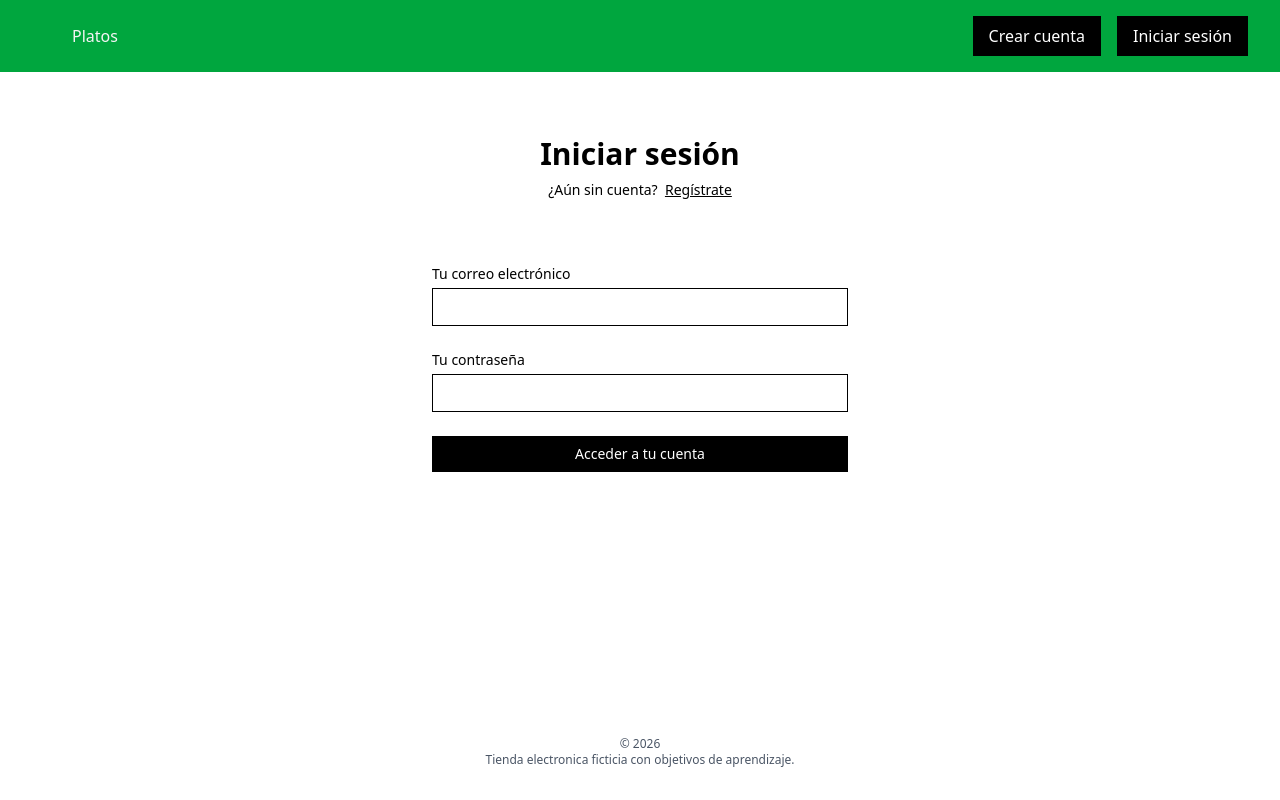
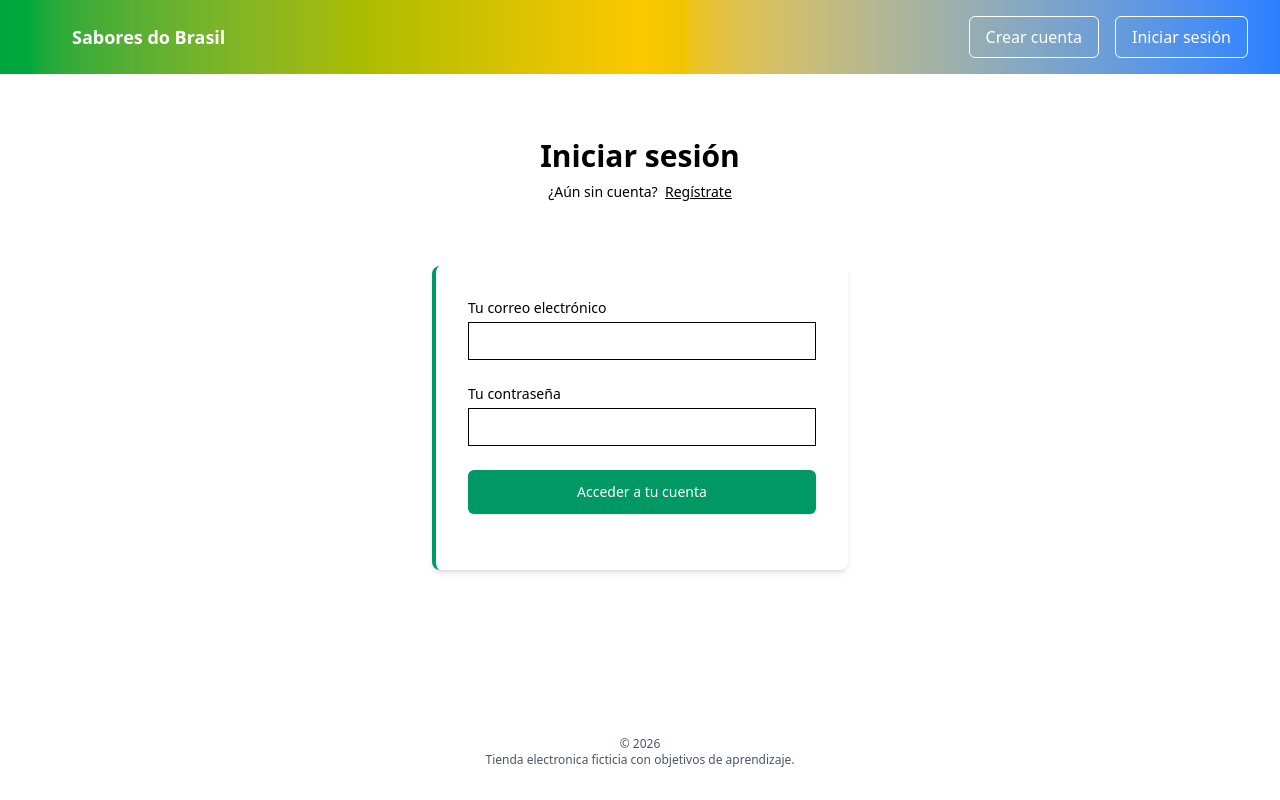
Before and after one commit to francis-gedoz/Proyecto-Modulo-7, a React (Vite) app in the folder proyecto7-frontend/: page /iniciar-sesion in a window 1280 px wide. Built offline with nearby package versions, Linux system fonts and the light colour scheme; no server answers.

Commit message:
aplicando estilos

```diff
--- a/proyecto7-frontend/src/components/Auth/Login.jsx
+++ b/proyecto7-frontend/src/components/Auth/Login.jsx
@@ -48,7 +48,7 @@ export default function Login() {
         </section>
 
         <section className="mt-8 px-4 mx-auto w-full max-w-md">
-            <div>
+            <div className="form-container">
             <form
                 className="space-y-6"
                 onSubmit={(e) => {
--- a/proyecto7-frontend/src/components/Auth/Register.jsx
+++ b/proyecto7-frontend/src/components/Auth/Register.jsx
@@ -59,7 +59,7 @@ export default function Register() {
         </section>
 
         <section className="mt-8 px-4 mx-auto w-full max-w-md">
-            <div>
+            <div className="form-container">
             <form
                 onSubmit={(event) => {
                 handleSubmit(event);
--- a/proyecto7-frontend/src/components/Checkout/index.jsx
+++ b/proyecto7-frontend/src/components/Checkout/index.jsx
@@ -62,14 +62,15 @@ export default function Checkout() {
     return (
         <>
         <div className="max-w-4xl mx-4 py-8 md:mx-auto">
-            <h1 className="text-3xl font-bold mt-8">Carrito</h1>
+            <h1 className="text-3xl font-bold mt-8 mb-6">🛒 Carrito</h1>
 
-            <form className="mt-12">
+            <form className="mt-12 space-y-6">
+            <div className="form-container">
             <ul>
                 {cart.map((e) => {
                 return (
-                    <li key={e._id} className="flex py-10">
-                    <figure>
+                    <li key={e._id} className="flex py-6 border-b last:border-b-0">
+                    <figure className="flex-shrink-0">
                         <img
                         src={e.img}
                         alt={e.name}
@@ -80,10 +81,10 @@ export default function Checkout() {
                     <div className="relative ml-4 flex-1 flex flex-col justify-between sm:ml-6">
                         <div className="flex justify-between sm:grid sm:grid-cols-2">
                         <div className="pr-6">
-                            <h3 className="text-sm">{e.name}</h3>
+                            <h3 className="text-sm font-semibold text-gray-900">{e.name}</h3>
                         </div>
 
-                        <p className="text-sm font-medium text-gray-900 text-right">
+                        <p className="text-sm font-bold text-emerald-600 text-right">
                             {formatCLP(e.price * e.quantity)}
                         </p>
                         </div>
@@ -96,7 +97,7 @@ export default function Checkout() {
                             onChange={(e) => {
                             handleChange(e);
                             }}
-                            className="block border border-gray-300 px-2 py-1 text-sm"
+                            className="block border border-gray-300 px-2 py-1 text-sm rounded-md"
                         >
                             {Array(5)
                             .fill(null)
@@ -120,7 +121,7 @@ export default function Checkout() {
                             onClick={(evt) => {
                             handleRemove(evt, e.priceID);
                             }}
-                            className="text-sm font-sm ml-4 md:ml-0 mt-2 text-brand-purple"
+                            className="text-sm font-semibold ml-4 md:ml-0 mt-2 text-red-600 hover:text-red-800 transition"
                         >
                             <span>Eliminar</span>
                         </button>
@@ -130,18 +131,19 @@ export default function Checkout() {
                 );
                 })}
             </ul>
+            </div>
 
-            <div className="bg-gray-100 px-4 py-6 sm:p-6 lg:p-8">
+            <div className="form-container">
                 <div>
-                <dl className="-my-4 text-sm ">
+                <dl className="text-sm ">
                     <div className="py-4 flex items-center justify-between">
-                    <dt className="font-bold">Total</dt>
-                    <dd className="">{formatCLP(total)}</dd>
+                    <dt className="font-bold text-gray-900">Total</dt>
+                    <dd className="text-lg font-bold text-emerald-600">{formatCLP(total)}</dd>
                     </div>
                 </dl>
                 </div>
             </div>
-            <div className="mt-10">
+            <div className="mt-6">
                 <button
                 onClick={(e) => {
                     handleSubmit(e);
--- a/proyecto7-frontend/src/components/Dish/List/index.jsx
+++ b/proyecto7-frontend/src/components/Dish/List/index.jsx
@@ -12,25 +12,25 @@ const DishList = () => {
 
     return (
         <>
-            <section className="max-w-7xl mx-auto py-16 px-8 grid grid-cols-1 gap-y-4 gap-x-12 sm:grid-cols-2 sm:gap-y-12 lg:grid-cols-2 flex-column">
+            <section className="max-w-7xl mx-auto py-16 px-8 grid grid-cols-1 gap-y-8 gap-x-8 sm:grid-cols-2 md:grid-cols-3 lg:grid-cols-3">
                 {platos.length === 0 ? (
                     <p>No hay platos disponibles</p>
                 ) : (
                     platos.map(plato => {
                         return (
-                            <div key={plato._id} className="border flex flex-col">
-                                <div className="bg-gray-200">
+                            <div key={plato._id} className="card flex flex-col">
+                                <div className="card-img-container">
                                     <Link to={`/platos/${plato.slug}`} state={{ plato }}>
                                         <img
                                             src={plato.img}
                                             alt={plato.description}
-                                            className="w-full h-96 object-center object-cover"
+                                            className="card-img"
                                         />
                                     </Link>
                                 </div>
-                                <div className="flex-1 p-4 space-y-2 flex flex-col">
-                                    <h3 className="text-xl font-bold text-gray-900">{plato.name}</h3>
-                                    <p className="text-gray-500 pb-8">{plato.description}</p>
+                                <div className="flex-1 p-4 space-y-2 flex flex-col justify-between">
+                                    <h3 className="text-xl font-bold text-gray-900 text-center">{plato.name}</h3>
+                                    <p className="text-gray-500 pb-4">{plato.description}</p>
                                     <Link to={`/platos/${plato.slug}`} state={{ plato }} className="btn-product">
                                         <button type="button" className="w-full">Ver plato</button>
                                     </Link>
--- a/proyecto7-frontend/src/components/Home/index.jsx
+++ b/proyecto7-frontend/src/components/Home/index.jsx
@@ -4,11 +4,11 @@ const Home = () => {
     return (
         <>
             <main className="text-center px-4 mt-24 mx-auto">
-                <h1 className="text-5xl font-extrabold text-gray-900">Aplicación de platos</h1>
-                <p className="mt-3 mx-auto text-gray-500">Accede al menú y revisa todos nuestros platos.</p>
+                <h1 className="text-5xl font-extrabold text-gray-900">Viaje por Brasil a través de sus sabores</h1>
+                <p className="mt-3 mx-auto text-gray-500">Accede al menú gastronónico y revisa todos nuestros platos típicos.</p>
                 <section className="mt-16 mx-auto max-w-md">
                     <article>
-                        <Link to="/platos" className="btn-product">Ver el menú de platos</Link>
+                        <Link to="/platos" className="btn-product">Ver platos típicos</Link>
                     </article>
                 </section>
             </main>
--- a/proyecto7-frontend/src/components/Layout/Header.jsx
+++ b/proyecto7-frontend/src/components/Layout/Header.jsx
@@ -33,12 +33,12 @@ export default function Header() {
     }, [cart]);
 
     return (
-        <header className="bg-green-600">
+        <header className="bg-gradient-to-r from-green-600 via-yellow-400 to-blue-500">
         <nav className="flex justify-between mx-8 py-4">
             <ul className="flex items-center">
-            <li className="hidden ml-10 text-neutral-100 md:block">
-                <Link to="/platos" className="font-medium">
-                Platos
+            <li className="hidden ml-10 md:block">
+                <Link to="/platos" className="font-bold text-white text-lg">
+                Sabores do Brasil
                 </Link>
             </li>
             </ul>
--- a/proyecto7-frontend/src/index.css
+++ b/proyecto7-frontend/src/index.css
@@ -1,32 +1,60 @@
 @import 'tailwindcss';
 @layer components {
     .btn-product {
-        @apply px-8 py-4 text-center font-medium text-white bg-black w-full;
+        @apply px-6 py-3 text-center font-medium text-white bg-emerald-600 w-full rounded-md shadow;
+    }
+    .btn-product:hover {
+        @apply bg-emerald-700;
+        transform: translateY(-2px);
     }
 
     .btn-nav {
-    @apply bg-black px-4 py-2 font-medium text-white ml-4 lg:px-4;
+        @apply bg-transparent border border-white px-4 py-2 font-medium text-white ml-4 lg:px-4 rounded-md;
+    }
+    .btn-nav:hover {
+        @apply bg-white text-green-700;
     }
 
     .form-label {
-    @apply block text-sm;
+        @apply block text-sm;
     }
 
     .form-input {
-    @apply block w-full mt-1 px-4 py-2 border font-light focus:outline-none focus:border-gray-500 sm:text-sm;
+        @apply block w-full mt-1 px-4 py-2 border font-light focus:outline-none focus:border-gray-500 sm:text-sm;
     }
 
     .form-button {
-    @apply w-full flex justify-center py-2 px-4 text-sm font-medium text-white bg-black;
+        @apply w-full flex justify-center py-3 px-4 text-sm font-medium text-white bg-emerald-600 rounded-md shadow transition-all;
+    }
+    .form-button:hover {
+        @apply bg-emerald-700;
+        transform: translateY(-2px);
+    }
+
+    .form-container {
+        @apply bg-white rounded-lg shadow-md p-8 border-l-4 border-emerald-600;
     }
 
     .btn-cart {
-    @apply ml-4 flex items-center;
+        @apply ml-4 flex items-center;
     }
     .btn-cart-quantity {
-    @apply ml-2 text-sm font-medium;
+        @apply ml-2 text-sm font-medium;
     }
     .checkout-figure-img {
-    @apply w-24 h-24 rounded-lg object-center object-cover sm:w-32 sm:h-32;
+        @apply w-24 h-24 rounded-lg object-center object-cover sm:w-32 sm:h-32;
+    }
+
+    .card {
+        @apply bg-white border rounded-lg overflow-hidden shadow-sm transition-transform transform;
+    }
+    .card:hover {
+        transform: translateY(-6px);
+    }
+    .card-img-container {
+        @apply bg-gray-100 p-4;
+    }
+    .card-img {
+        @apply w-full h-56 object-center object-cover rounded-md;
     }
 }
```
Also changed, not shown: proyecto7-frontend/src/components/Profile/index.jsx (+17 -17 lines).
